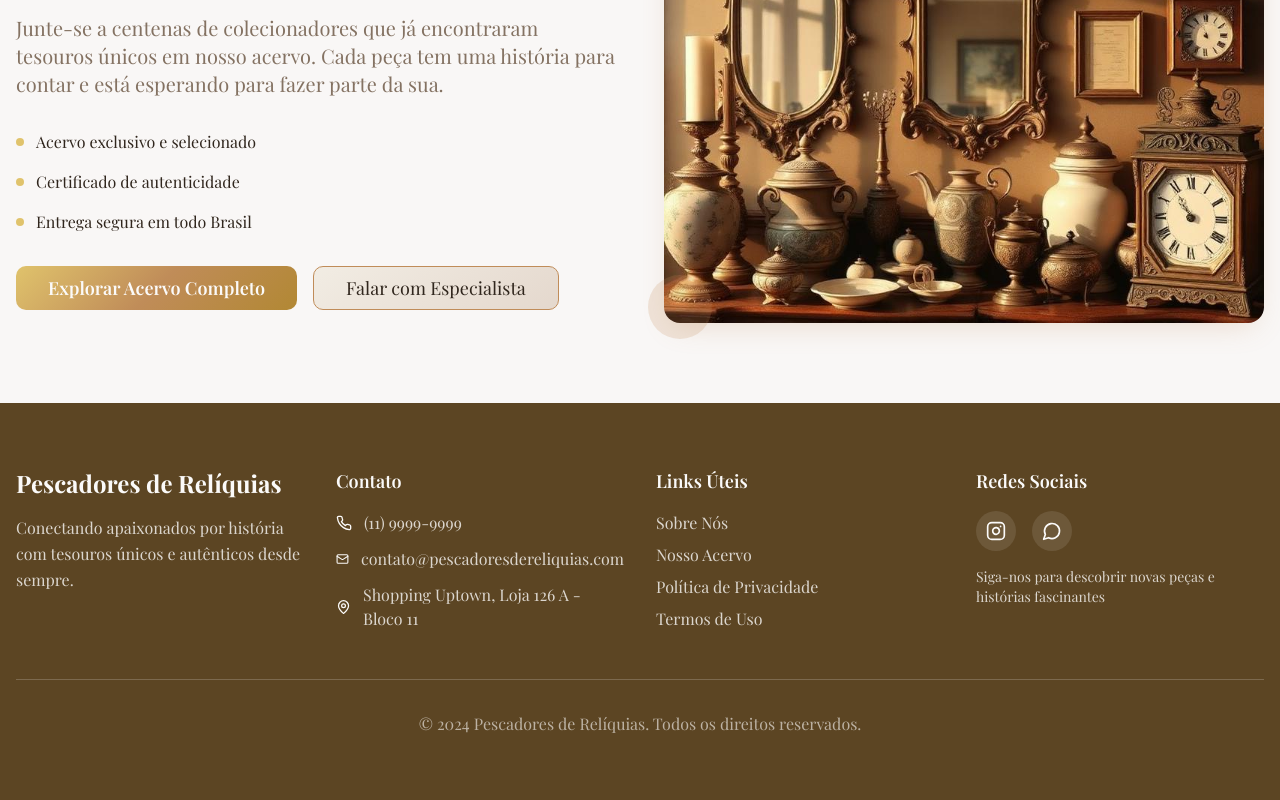
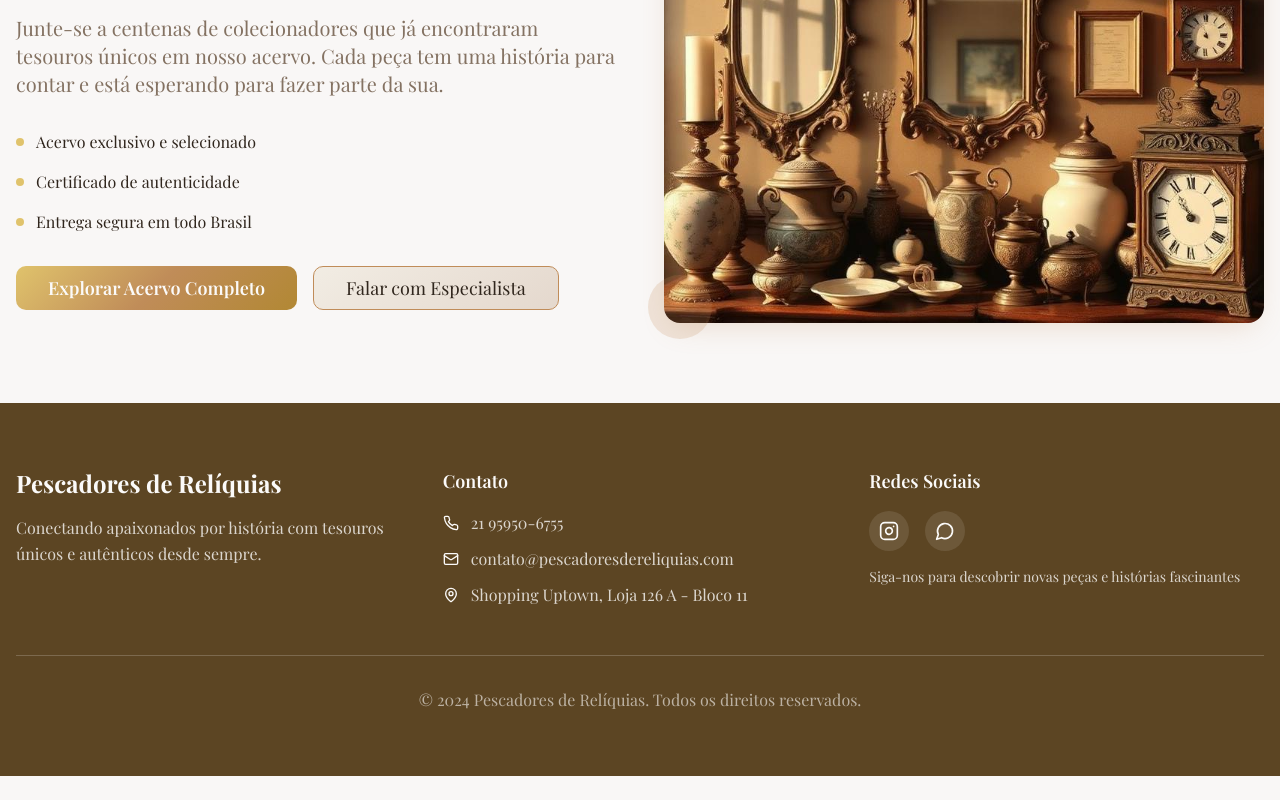
Before and after one commit to herbertdm88-dotcom/relic-finders-landing, a React (Vite) app: page / in a window 1280 px wide. Shown: the part 9051-9851 px from the top of the page. After the commit the page ends 9827 px from the top, so only its background shows below. Built offline with nearby package versions, Linux system fonts and the light colour scheme; the HTML template or start-up script is replaced by a standard one.

Commit message:
Refactor footer content

```diff
--- a/src/components/Footer.tsx
+++ b/src/components/Footer.tsx
@@ -4,7 +4,7 @@ export const Footer = () => {
   return (
     <footer className="bg-primary text-primary-foreground py-16">
       <div className="container mx-auto px-4">
-        <div className="grid grid-cols-1 md:grid-cols-2 lg:grid-cols-4 gap-8 mb-12">
+        <div className="grid grid-cols-1 md:grid-cols-2 lg:grid-cols-3 gap-8 mb-12">
           {/* Brand */}
           <div className="space-y-4">
             <h3 className="text-2xl font-serif font-bold">
@@ -21,7 +21,7 @@ export const Footer = () => {
             <div className="space-y-3">
               <div className="flex items-center space-x-3">
                 <Phone className="w-4 h-4" />
-                <span className="text-primary-foreground/80">(11) 9999-9999</span>
+                <span className="text-primary-foreground/80">21 95950-6755</span>
               </div>
               <div className="flex items-center space-x-3">
                 <Mail className="w-4 h-4" />
@@ -34,31 +34,15 @@ export const Footer = () => {
             </div>
           </div>
 
-          {/* Links */}
-          <div className="space-y-4">
-            <h4 className="text-lg font-serif font-semibold">Links Úteis</h4>
-            <div className="space-y-2">
-              <a href="#" className="block text-primary-foreground/80 hover:text-primary-foreground transition-colors">
-                Sobre Nós
-              </a>
-              <a href="#" className="block text-primary-foreground/80 hover:text-primary-foreground transition-colors">
-                Nosso Acervo
-              </a>
-              <a href="#" className="block text-primary-foreground/80 hover:text-primary-foreground transition-colors">
-                Política de Privacidade
-              </a>
-              <a href="#" className="block text-primary-foreground/80 hover:text-primary-foreground transition-colors">
-                Termos de Uso
-              </a>
-            </div>
-          </div>
 
           {/* Social */}
           <div className="space-y-4">
             <h4 className="text-lg font-serif font-semibold">Redes Sociais</h4>
             <div className="flex space-x-4">
               <a
-                href="#"
+                href="https://www.instagram.com/pescadoresdereliquias/"
+                target="_blank"
+                rel="noopener noreferrer"
                 className="w-10 h-10 bg-primary-foreground/10 rounded-full flex items-center justify-center hover:bg-primary-foreground/20 transition-colors"
               >
                 <Instagram className="w-5 h-5" />
```
